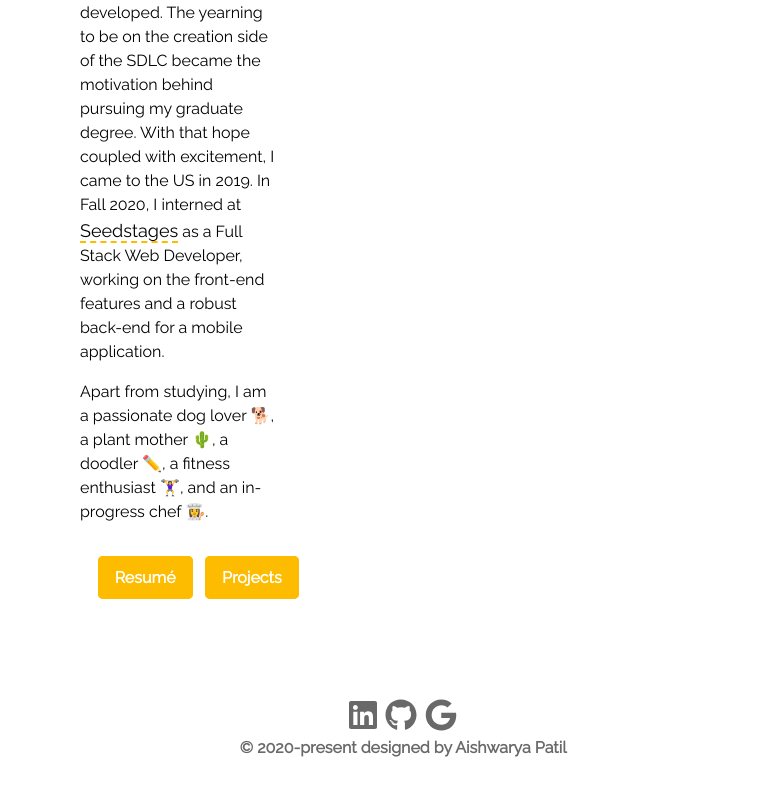
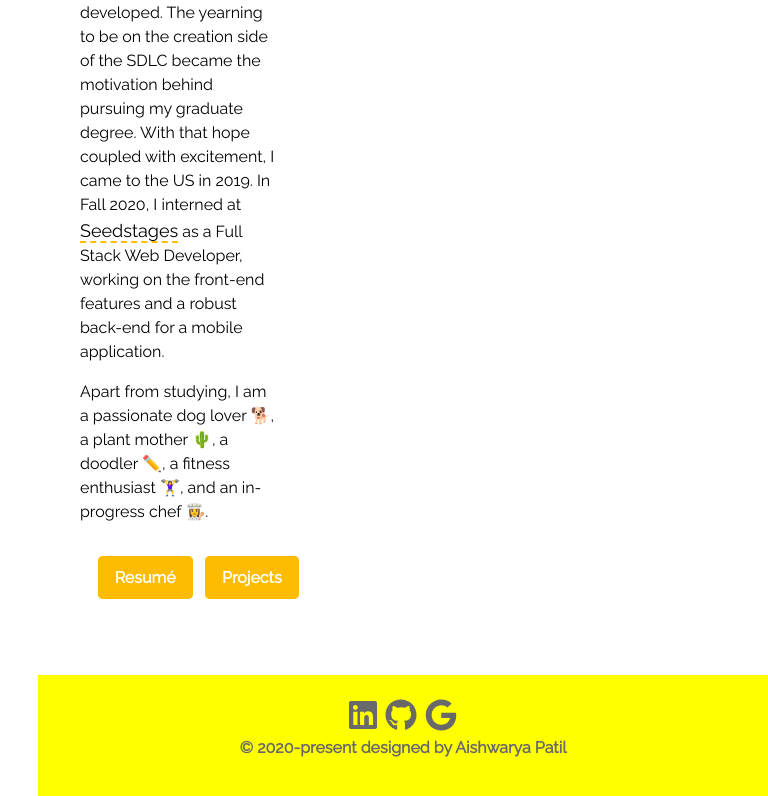
Before and after one commit to aish2792/aishwaryapatilwebsite, a React (Create React App) app: page / in a window 768 px wide. Shown: the part 797-1593 px from the top of the page. Built offline with nearby package versions, Linux system fonts and the light colour scheme.

Commit message:
Footer adjustment

```diff
--- a/src/style/footer.css
+++ b/src/style/footer.css
@@ -24,7 +24,9 @@ display: inline-block;
     margin-left: 37%;
     margin-top: 49%;
     position: fixed;
+    /* padding-top: 5%; */
     z-index: 1;
+    background-color: magenta;
 
     }
 
@@ -49,6 +51,7 @@ display: inline-block;
     margin-top: -2%;
     position: relative;
     z-index: 1;
+    background-color: green;
 
     }
 }
@@ -60,6 +63,7 @@ display: inline-block;
     margin-top: -2%;
     position: relative;
     z-index: 1;
+    background-color: yellow;
 
     }
 }
@@ -72,6 +76,8 @@ display: inline-block;
         margin-top: 85%;
         position: relative;
         z-index: 1;
+        background-color: blue;
+        padding-top: 5%;
 
         }
 
```
